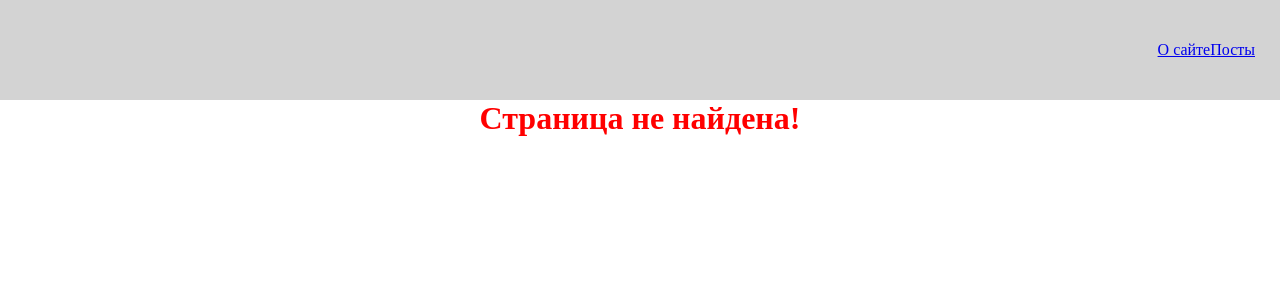
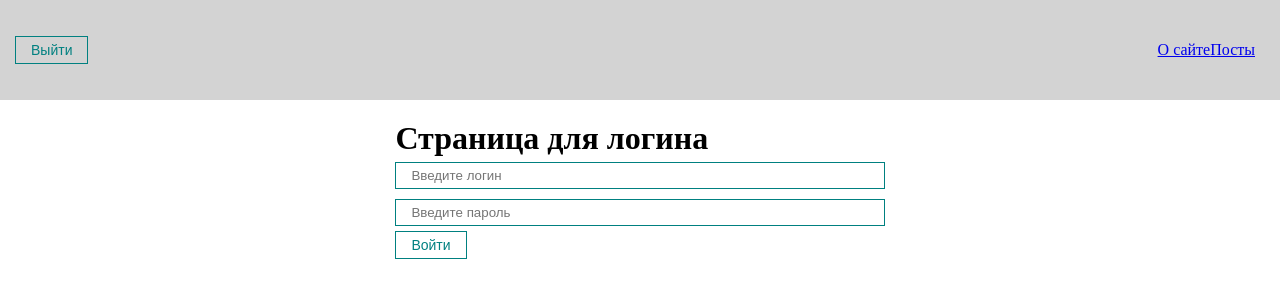
Before and after one commit to roman337/ReactTrain, a React (Create React App) app: page /login in a window 1280 px wide. Shown: the top 300 px of the page. Built offline with nearby package versions, Linux system fonts and the light colour scheme.

Commit message:
so so work login & logout

```diff
--- a/src/App.js
+++ b/src/App.js
@@ -7,14 +7,26 @@ import Posts from "./pages/Posts";
 import Navbar from "./UI/Navbar/Navbar";
 import Error from "./pages/Error";
 import AppRouter from "./components/AppRouter";
+import {AuthContext} from "./context";
 
 function App() {
+    const [isAuth, setIsAuth] = useState(false);
+
+    useEffect(() => {
+        if (localStorage.getItem('auth'))
+            setIsAuth(true)
+    }, [])
+
     return (
-        <BrowserRouter>
-            <Navbar/>
-            <AppRouter/>
-
-        </BrowserRouter>
+        <AuthContext.Provider value={{
+            isAuth,
+            setIsAuth
+        }}>
+            <BrowserRouter>
+                <Navbar/>
+                <AppRouter/>
+            </BrowserRouter>
+        </AuthContext.Provider>
     )
 
 }
--- a/src/UI/Navbar/Navbar.jsx
+++ b/src/UI/Navbar/Navbar.jsx
@@ -1,9 +1,21 @@
-import React from 'react';
+import React, {useContext} from 'react';
 import {Link} from "react-router-dom";
+import MyButton from "../button/MyButton";
+import {AuthContext} from "../../context";
 
 const Navbar = () => {
+    const {isAuth, setIsAuth} = useContext(AuthContext);
+
+    const logout = () => {
+        setIsAuth(false);
+        localStorage.removeItem('auth');
+    }
+
     return (
         <div className="navbar">
+            <MyButton onClick={logout}>
+                Выйти
+            </MyButton>
             <div className="navbar__links">
                 <Link to="/about">О сайте</Link>
                 <Link to="/posts">Посты</Link>
--- a/src/components/AppRouter.jsx
+++ b/src/components/AppRouter.jsx
@@ -1,19 +1,41 @@
-import React from 'react';
+import React, {useContext} from 'react';
 import {Route, Routes} from "react-router-dom";
 import About from "../pages/About";
 import Posts from "../pages/Posts";
 import Error from "../pages/Error";
 import PostIdPage from "../pages/PostIdPage";
+import {privateRoutes, publicRoutes} from "../router";
+import {AuthContext} from "../context";
 
 const AppRouter = () => {
+    const {isAuth, setAuth} = useContext(AuthContext);
+    console.log(isAuth);
     return (
         <Routes>
-            <Route path="/about" element = {<About/>}/>
-            <Route exact path="/posts" element = {<Posts/>}/>
-            <Route exact path="/posts/:id" element = {<PostIdPage/>}/>
-            <Route path="/error" element = {<Error/>}/>
-            <Route path="/"/>
-            <Route path='*' element = {<Error/>}/>
+            {/*<Route path="/about" element = {<About/>}/>*/}
+            {/*<Route exact path="/posts" element = {<Posts/>}/>*/}
+            {/*<Route exact path="/posts/:id" element = {<PostIdPage/>}/>*/}
+            {/*<Route path="/error" element = {<Error/>}/>*/}
+            {/*<Route path="/"/>*/}
+            {/*<Route path='*' element = {<Error/>}/>*/}
+
+            {isAuth ?
+                privateRoutes.map(route =>
+                    <Route
+                        path={route.path}
+                        element={<route.element/>}
+                        exact={route.exact}
+                        key={route.path}
+                    />)
+                :
+                publicRoutes.map(route =>
+                        <Route
+                            path={route.path}
+                            element={<route.element/>}
+                            exact={route.exact}
+                            key={route.path}
+                        />)
+            }
         </Routes>
     );
 };
--- /dev/null
+++ b/src/context/index.js
@@ -0,0 +1,3 @@
+import {createContext} from "react";
+
+export const AuthContext = createContext(null);
--- /dev/null
+++ b/src/pages/Login.jsx
@@ -0,0 +1,27 @@
+import React, {useContext} from 'react';
+import MyInput from "../UI/input/MyInput";
+import MyButton from "../UI/button/MyButton";
+import {AuthContext} from "../context";
+import {Link} from "react-router-dom";
+
+const Login = () => {
+    const {isAuth, setIsAuth} = useContext(AuthContext);
+    const login = event => {
+        event.preventDefault();
+        setIsAuth(true);
+        localStorage.setItem('auth', 'true');
+    }
+
+    return (
+        <div className="login">
+            <h1>Страница для логина</h1>
+            <form onSubmit={login}>
+                <MyInput type="text" placeholder='Введите логин'/>
+                <MyInput type="password" placeholder='Введите пароль'/>
+                <MyButton href='/posts'>Войти</MyButton>
+            </form>
+        </div>
+    );
+};
+
+export default Login;
--- a/src/pages/PostIdPage.jsx
+++ b/src/pages/PostIdPage.jsx
@@ -34,8 +34,11 @@ const PostIdPage = () => {
             {isCommentLoading
                 ? <Loader/>
                 : <div>
+                    <h2>
+                        Комментарии:
+                    </h2>
                     {comments.map(comm =>
-                    <div style={{marginTop: '15px'}}>
+                    <div key={comm.id} style={{marginTop: '15px'}}>
                         <h5>{comm.email}</h5>
                         <div>{comm.body}</div>
                     </div>
--- /dev/null
+++ b/src/router/index.js
@@ -0,0 +1,18 @@
+import About from "../pages/About";
+import Posts from "../pages/Posts";
+import PostIdPage from "../pages/PostIdPage";
+import Error from "../pages/Error";
+import Login from "../pages/Login";
+
+export const privateRoutes = [
+    {path: '/about', element: About, exact: false},
+    {path: '/posts', element: Posts, exact: true},
+    {path: '/posts/:id', element: PostIdPage, exact: true},
+    {path: '/', exact: false},
+    {path: '*', element: Error, exact: false},
+]
+export const publicRoutes = [
+    {path: '/login', element: Login, exact: false},
+    {path: '/', element: Login, exact: false},
+    {path: '*', element: Login, exact: false},
+]
--- a/src/styles/App.css
+++ b/src/styles/App.css
@@ -77,3 +77,8 @@
     margin-left: auto;
     margin-right: 10px;
 }
+
+.login {
+    margin: 0 auto;
+    margin-top: 20px;
+}
```
